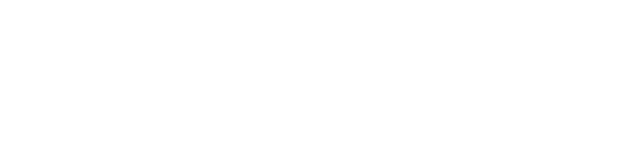
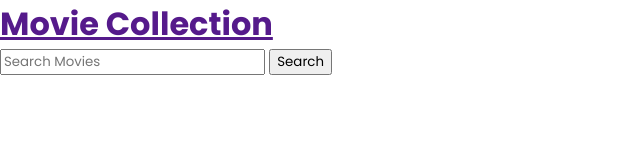
Before and after one commit to Biruk42/Movie-App, a plain HTML site: page index.html in a window 1280 px wide. Shown: the whole page, without its empty margins (0-640 px from the left). Drawn offline with Linux system fonts and the light colour scheme.

Commit message:
Add the search bar

```diff
--- a/index.html
+++ b/index.html
@@ -4,7 +4,21 @@
     <meta charset="UTF-8" />
     <meta name="viewport" content="width=device-width, initial-scale=1.0" />
     <link rel="stylesheet" href="style.css" />
+    <script defer src="script.js"></script>
     <title>Movie App</title>
   </head>
-  <body></body>
+  <body>
+    <div class="container">
+      <div class="search-box">
+        <a href="">
+          <h1>Movie Collection</h1>
+        </a>
+        <form id="search-form">
+          <input type="text" id="search-input" placeholder="Search Movies" />
+          <button class="search-btn" type="submit">Search</button>
+        </form>
+      </div>
+      <div id="result"></div>
+    </div>
+  </body>
 </html>
--- a/style.css
+++ b/style.css
@@ -0,0 +1,7 @@
+@import url("https://fonts.googleapis.com/css2?family=Poppins:wght@300;400;500;600;700;800&display=swap");
+* {
+  margin: 0;
+  outline: none;
+  font-family: "Poppins", sans-serif;
+  box-sizing: border-box;
+}
```
Also changed, not shown: script.js (added).
